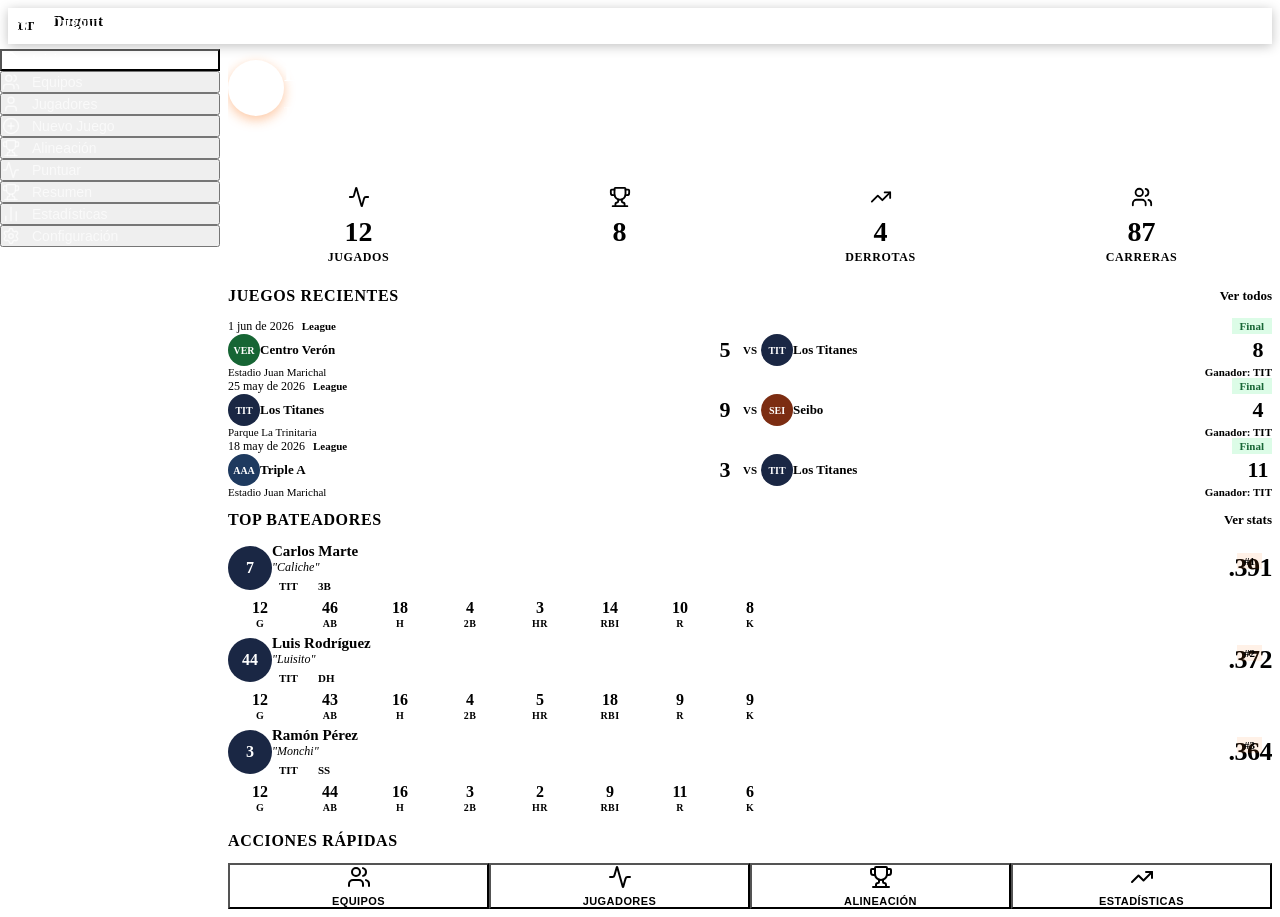
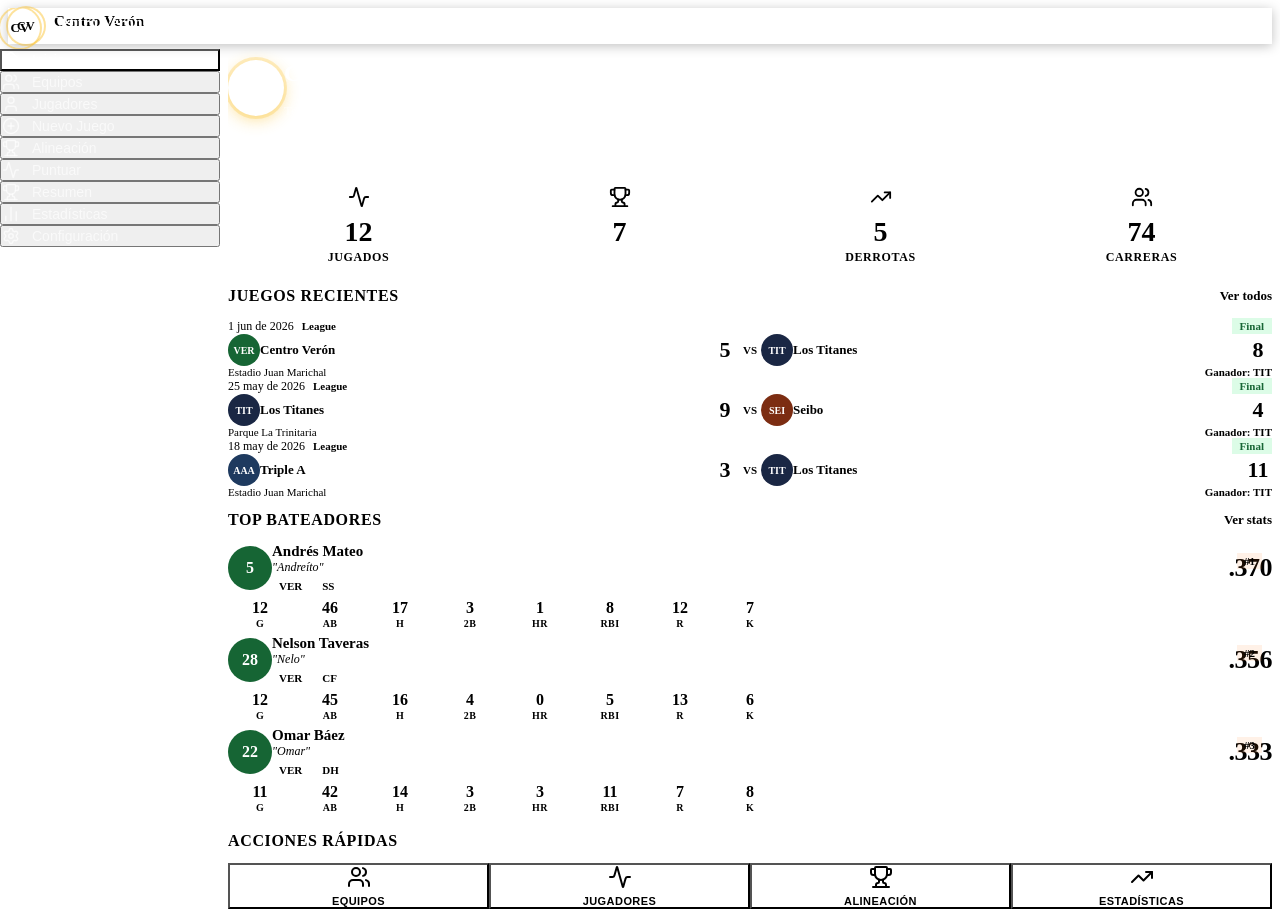
Before and after one commit to randdythebigboss/softball-scorebook, a React (Vite) app: page / in a window 1280 px wide. Built offline with nearby package versions, Linux system fonts and the light colour scheme; the HTML template or start-up script is replaced by a standard one.

Commit message:
Apply Centro Veron branding

```diff
--- a/src/components/layout/Header.jsx
+++ b/src/components/layout/Header.jsx
@@ -6,9 +6,9 @@ export default function Header({ title, onMenuToggle }) {
     <header className={styles.header}>
       <div className={styles.inner}>
         <div className={styles.brand}>
-          <div className={styles.logo}>LT</div>
+          <div className={styles.logo}>CV</div>
           <div className={styles.brandText}>
-            <span className={styles.appName}>Dugout</span>
+            <span className={styles.appName}>Centro Verón</span>
             <span className={styles.appSub}>Scorebook</span>
           </div>
         </div>
--- a/src/components/layout/Header.module.css
+++ b/src/components/layout/Header.module.css
@@ -29,13 +29,15 @@
   height: 36px;
   border-radius: 50%;
   background: var(--color-accent);
-  color: var(--color-white);
-  font-size: 13px;
-  font-weight: 800;
+  color: var(--color-primary-dark);
+  font-size: 12px;
+  font-weight: 900;
   display: flex;
   align-items: center;
   justify-content: center;
   letter-spacing: 0.02em;
+  box-shadow: 0 0 0 2px rgba(251,191,36,0.45);
+  flex-shrink: 0;
 }
 
 .brandText {
--- a/src/components/layout/SideNav.jsx
+++ b/src/components/layout/SideNav.jsx
@@ -17,9 +17,9 @@ export default function SideNav({ currentPage, onNavigate, isOpen }) {
   return (
     <aside className={`${styles.side} ${isOpen ? styles.open : ''}`}>
       <div className={styles.brand}>
-        <div className={styles.logo}>LT</div>
+        <div className={styles.logo}>CV</div>
         <div>
-          <div className={styles.appName}>Dugout</div>
+          <div className={styles.appName}>Centro Verón</div>
           <div className={styles.appSub}>Scorebook</div>
         </div>
       </div>
--- a/src/components/layout/SideNav.module.css
+++ b/src/components/layout/SideNav.module.css
@@ -27,13 +27,14 @@
   height: 40px;
   border-radius: 50%;
   background: var(--color-accent);
-  color: white;
-  font-weight: 800;
-  font-size: 14px;
+  color: var(--color-primary-dark);
+  font-weight: 900;
+  font-size: 13px;
   display: flex;
   align-items: center;
   justify-content: center;
   flex-shrink: 0;
+  box-shadow: 0 0 0 2px rgba(251,191,36,0.45);
 }
 
 .appName {
--- a/src/components/ui/Button.module.css
+++ b/src/components/ui/Button.module.css
@@ -25,16 +25,16 @@
 
 /* Variants */
 .primary {
-  background: var(--color-accent);
-  color: var(--color-white);
-}
-.primary:hover:not(:disabled) { background: var(--color-accent-dark); }
-
-.secondary {
   background: var(--color-primary);
   color: var(--color-white);
 }
-.secondary:hover:not(:disabled) { background: var(--color-primary-light); }
+.primary:hover:not(:disabled) { background: var(--color-primary-dark); }
+
+.secondary {
+  background: var(--color-primary-dark);
+  color: var(--color-white);
+}
+.secondary:hover:not(:disabled) { background: var(--color-primary); }
 
 .outline {
   background: transparent;
--- a/src/data/mockData.js
+++ b/src/data/mockData.js
@@ -1,4 +1,4 @@
-// Mock data for Dugout Scorebook prototype
+// Mock data for Centro Verón Scorebook prototype
 // TODO: Replace with real API/database calls in future version
 
 export const MOCK_TEAMS = [
@@ -9,7 +9,7 @@ export const MOCK_TEAMS = [
     city: 'Santo Domingo',
     color: '#1a2744',
     accentColor: '#f97316',
-    isMainTeam: true,
+    isMainTeam: false,
     stats: { gamesPlayed: 12, wins: 8, losses: 4, runsScored: 87, runsAllowed: 62 },
   },
   {
@@ -19,7 +19,7 @@ export const MOCK_TEAMS = [
     city: 'Punta Cana',
     color: '#166534',
     accentColor: '#fbbf24',
-    isMainTeam: false,
+    isMainTeam: true,
     stats: { gamesPlayed: 12, wins: 7, losses: 5, runsScored: 74, runsAllowed: 68 },
   },
   {
--- a/src/pages/Home.jsx
+++ b/src/pages/Home.jsx
@@ -10,7 +10,7 @@ import styles from './Home.module.css';
 
 const mainTeam = MOCK_TEAMS.find(t => t.isMainTeam);
 const recentGames = MOCK_GAMES.slice(0, 3);
-const topPlayers = getTopPlayers(MOCK_PLAYERS.filter(p => p.teamId === 'team-titanes'), 'avg', 3);
+const topPlayers = getTopPlayers(MOCK_PLAYERS.filter(p => p.teamId === mainTeam?.id), 'avg', 3);
 
 export default function Home({ onNavigate, currentGame }) {
   const hasCurrentGame = currentGame && currentGame.status === 'in_progress';
@@ -20,7 +20,7 @@ export default function Home({ onNavigate, currentGame }) {
       {/* Hero card */}
       <div className={styles.hero}>
         <div className={styles.heroContent}>
-          <div className={styles.heroLogo}>LT</div>
+          <div className={styles.heroLogo}>CV</div>
           <div>
             <h1 className={styles.heroTeam}>{mainTeam?.name}</h1>
             <p className={styles.heroSub}>Temporada 2026 · Softball Informal</p>
--- a/src/pages/Home.module.css
+++ b/src/pages/Home.module.css
@@ -37,13 +37,14 @@
   height: 56px;
   border-radius: 50%;
   background: var(--color-accent);
-  font-size: 20px;
+  color: var(--color-primary-dark);
+  font-size: 18px;
   font-weight: 900;
   display: flex;
   align-items: center;
   justify-content: center;
   flex-shrink: 0;
-  box-shadow: 0 4px 12px rgba(249,115,22,0.4);
+  box-shadow: 0 4px 16px rgba(251,191,36,0.45), 0 0 0 3px rgba(251,191,36,0.25);
 }
 
 .heroTeam {
--- a/src/pages/Settings.jsx
+++ b/src/pages/Settings.jsx
@@ -28,22 +28,22 @@ export default function Settings() {
 
         <div className={styles.field}>
           <label className={styles.label}>Nombre de la App</label>
-          <input className={styles.input} defaultValue="Dugout Scorebook" />
+          <input className={styles.input} defaultValue="Centro Verón Scorebook" />
         </div>
 
         <div className={styles.colorRow}>
           <div className={styles.field}>
             <label className={styles.label}>Color Primario</label>
             <div className={styles.colorPick}>
-              <input type="color" defaultValue="#1a2744" className={styles.colorInput} />
-              <span className={styles.colorHex}>#1a2744</span>
+              <input type="color" defaultValue="#166534" className={styles.colorInput} />
+              <span className={styles.colorHex}>#166534</span>
             </div>
           </div>
           <div className={styles.field}>
             <label className={styles.label}>Color Acento</label>
             <div className={styles.colorPick}>
-              <input type="color" defaultValue="#f97316" className={styles.colorInput} />
-              <span className={styles.colorHex}>#f97316</span>
+              <input type="color" defaultValue="#FBBF24" className={styles.colorInput} />
+              <span className={styles.colorHex}>#FBBF24</span>
             </div>
           </div>
         </div>
@@ -51,7 +51,7 @@ export default function Settings() {
         <div className={styles.field}>
           <label className={styles.label}>Logo del Equipo</label>
           <div className={styles.logoUpload}>
-            <div className={styles.logoPreview}>LT</div>
+            <div className={styles.logoPreview}>CV</div>
             <div className={styles.uploadInfo}>
               <button className={styles.uploadBtn} disabled>
                 <Upload size={14} /> Subir Logo (próximamente)
@@ -68,12 +68,12 @@ export default function Settings() {
 
         <div className={styles.field}>
           <label className={styles.label}>Nombre del Equipo</label>
-          <input className={styles.input} defaultValue="Los Titanes" />
+          <input className={styles.input} defaultValue="Centro Verón" />
         </div>
 
         <div className={styles.field}>
           <label className={styles.label}>Ciudad / Municipio</label>
-          <input className={styles.input} defaultValue="Santo Domingo" />
+          <input className={styles.input} defaultValue="Punta Cana" />
         </div>
       </Card>
 
@@ -134,7 +134,7 @@ export default function Settings() {
       </Card>
 
       <div className={styles.version}>
-        Dugout Scorebook · v1.0 Prototipo · 2026
+        Centro Verón Scorebook · v1.0 Prototipo · 2026
       </div>
     </div>
   );
```
Also changed, not shown: src/styles/theme.css (+47 -23 lines), 2 other files (tests, documents, lock files or other folders).
